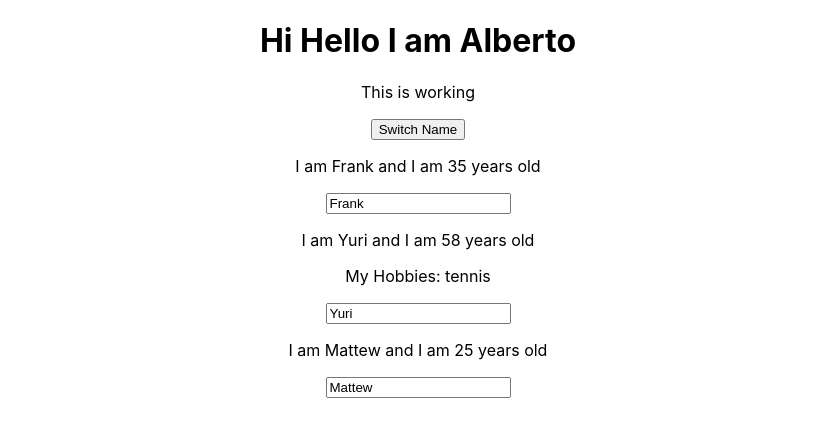
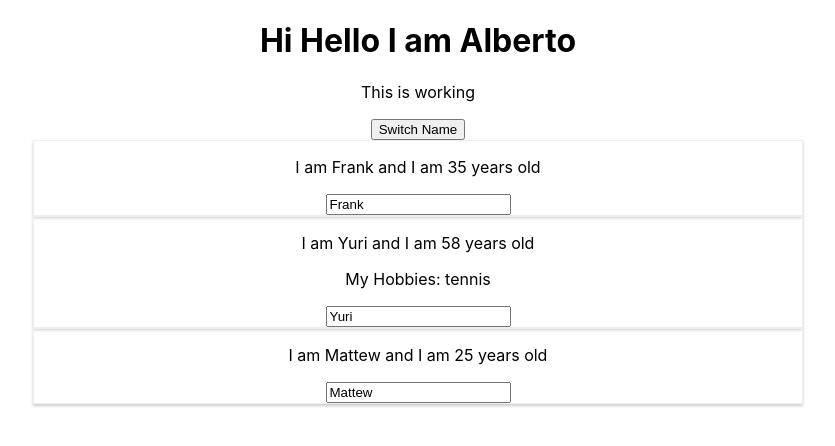
Before and after one commit to LupodeLupis/React, a React (Create React App) app in the folder complete-react-app/: page / in a window 1280 px wide. Shown: the top 446 px of the page, without its empty margins (222-1057 px from the left). Built offline with nearby package versions, Linux system fonts and the light colour scheme.

Commit message:
working on styling

```diff
--- /dev/null
+++ b/complete-react-app/src/Person/Person.css
@@ -0,0 +1,7 @@
+.Person {
+    width: 60%;
+    margin: auto;
+    border: 1px solid #eee;
+    box-shadow: 0 2px 3px #cccccc;
+    text-align: center
+}
--- a/complete-react-app/src/Person/Person.js
+++ b/complete-react-app/src/Person/Person.js
@@ -1,9 +1,10 @@
 import React from 'react';
+import Person from './Person.css'
 
 
 const person = (props) => {
     return (
-        <div>
+        <div className="Person">
             <p onClick={props.click}>I am {props.name} and I am {props.age} years old</p>
             <p>{props.children}</p>
             <input type="text" onChange={props.changed} value={props.name}/>
```
Also changed, not shown: 1 other file (tests, documents, lock files or other folders).
